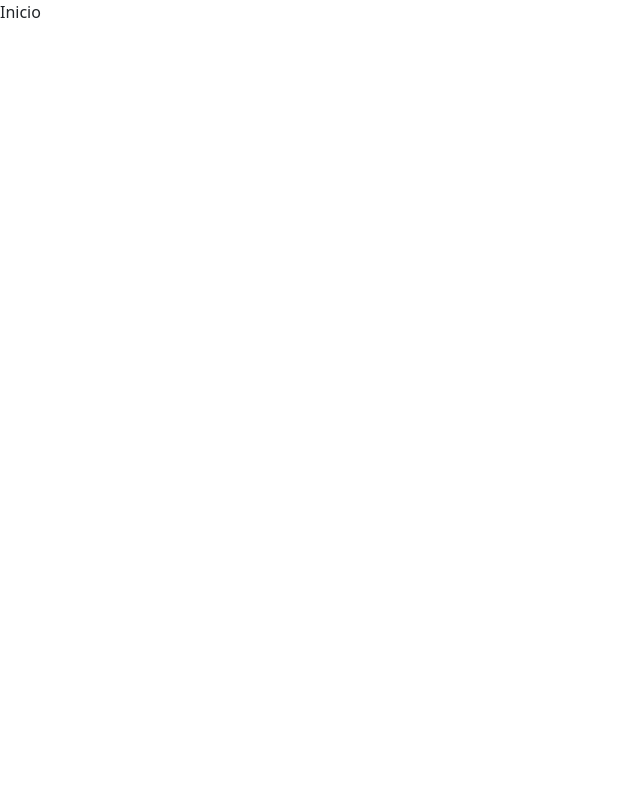
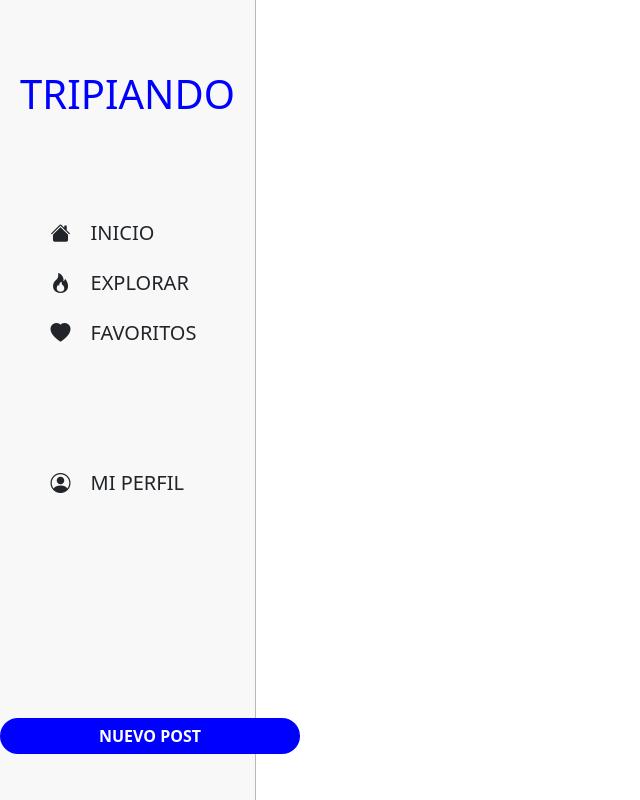
Before and after one commit to lutzz22/tripiando, a React (Create React App) app: page /inicio in a window 1280 px wide. Shown: the whole page, without its empty margins (0-640 px from the left). Built offline with nearby package versions, Linux system fonts and the light colour scheme.

Commit message:
agrego navbar

```diff
--- a/package.json
+++ b/package.json
@@ -8,6 +8,7 @@
     "@testing-library/user-event": "^13.5.0",
     "axios": "^0.27.2",
     "bootstrap": "^5.2.1",
+    "bootstrap-icons": "^1.9.1",
     "react": "^18.2.0",
     "react-dom": "^18.2.0",
     "react-router-dom": "^6.3.0",
--- a/public/index.html
+++ b/public/index.html
@@ -24,6 +24,7 @@
       work correctly both with client-side routing and a non-root public URL.
       Learn how to configure a non-root public URL by running `npm run build`.
     -->
+    <link rel="stylesheet" href="https://cdn.jsdelivr.net/npm/bootstrap-icons@1.9.1/font/bootstrap-icons.css">
     <title>React App</title>
   </head>
   <body>
--- a/src/componentes/Navbar/Navbar.js
+++ b/src/componentes/Navbar/Navbar.js
@@ -1,9 +1,35 @@
 import React from 'react'
+import { Link } from 'react-router-dom'
 import '../Navbar/style.css'
 
 const Navbar = () => {
   return (
-    <div>Navbar</div>
+    <>
+      <div id='nav'>
+        <h2>TRIPIANDO</h2>
+
+        <ul className='lista'>
+          <li>
+          <i className="bi bi-house-fill"></i>
+          <Link className='nav-link' to='/inicio'> INICIO</Link>
+          </li>
+          <li>
+          <i className="bi bi-fire"></i>
+          <Link className='nav-link' to='/explorar'> EXPLORAR</Link>
+          </li>
+          <li>
+          <i className="bi bi-heart-fill"></i>
+          <Link className='nav-link' to='/favoritos'> FAVORITOS</Link>
+          </li>
+          <li className=' perfil'>
+          <i className="bi bi-person-circle"></i>
+          <Link className='nav-link' to='/perfil'> MI PERFIL</Link>
+          </li>
+        </ul>
+
+        <button id='post'className='btn btn-primary'> NUEVO POST </button>
+      </div>
+    </>
   )
 }
 
--- a/src/componentes/Navbar/style.css
+++ b/src/componentes/Navbar/style.css
@@ -0,0 +1,52 @@
+#nav {
+    width: 20%;
+    display: flex;
+    flex-direction: column;
+    height: 100vh;
+    align-items: center;
+    background-color: rgba(242, 242, 242, 0.532);
+    border-right: 1px solid rgba(128, 128, 128, 0.526);
+}
+
+h2{
+    font-size: 40px;
+    margin-top: 70px;
+    color: blue;
+}
+
+i{
+    margin-right: 20px;
+}
+
+li{
+    font-size: 20px;
+    font-weight: 400;
+    display: flex;
+    align-content: space-between;
+}
+
+li:hover{
+    font-weight: 500;
+}
+
+ul{
+    display: flex;
+    flex-direction: column;
+    justify-content: space-evenly;
+    align-items:flex-start;
+    height: 40vh;
+}
+
+.perfil{
+    margin-top: 100px;
+}
+
+#post {
+    margin: 0 auto;
+    margin-top: 25vh;
+    width: 300px;
+    border-radius: 20px;
+    font-weight: 600;
+    background-color: blue;
+    border: none;
+}
--- a/src/paginas/Explorar/Explorar.js
+++ b/src/paginas/Explorar/Explorar.js
@@ -1,9 +1,13 @@
 import {React, useContext}  from 'react'
 import '../Explorar/style.css'
+import Navbar from '../../componentes/Navbar/Navbar'
 
 const Explorar = () => {
   return (
-    <div>Explorar</div>
+    <>
+      <Navbar/>
+
+    </>
   )
 }
 
--- a/src/paginas/Favoritos/Fav.js
+++ b/src/paginas/Favoritos/Fav.js
@@ -1,9 +1,13 @@
 import {React, useContext}  from 'react'
 import '../Favoritos/style.css'
+import Navbar from '../../componentes/Navbar/Navbar'
 
 const Fav = () => {
   return (
-    <div>Fav</div>
+    <>
+      <Navbar/>
+
+    </>
   )
 }
 
--- a/src/paginas/Home/Home.js
+++ b/src/paginas/Home/Home.js
@@ -8,7 +8,7 @@ import img3 from '../../imagenes/img3.jpg'
 const Home = () => {
   return (
     <>
-     <Navbar2></Navbar2>
+     <Navbar2/>
       <div className='pagina'>
         <div id="carouselExampleCaptions" className="carousel slide" data-bs-ride="false">
           <div className="carousel-indicators">
--- a/src/paginas/Inicio/Inicio.js
+++ b/src/paginas/Inicio/Inicio.js
@@ -1,9 +1,13 @@
 import {React, useContext}  from 'react'
+import Navbar from '../../componentes/Navbar/Navbar'
 import '../Inicio/style.css'
 
 const Inicio = () => {
   return (
-    <div>Inicio</div>
+    <>
+      <Navbar/>
+
+    </>
   )
 }
 
--- a/src/paginas/Perfil/Perfil.js
+++ b/src/paginas/Perfil/Perfil.js
@@ -1,9 +1,13 @@
 import {React, useContext} from 'react'
 import '../Perfil/style.css'
+import Navbar from '../../componentes/Navbar/Navbar'
 
 const Perfil = () => {
   return (
-    <div>Perfil</div>
+    <>
+      <Navbar/>
+
+    </>
   )
 }
 
```
Also changed, not shown: 1 other file (tests, documents, lock files or other folders).
